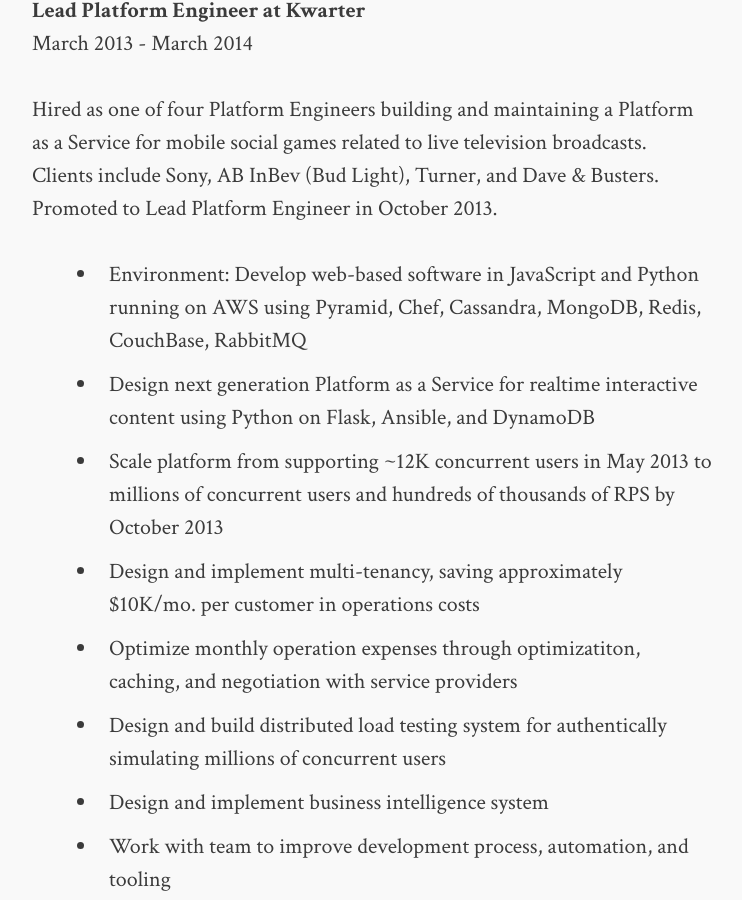
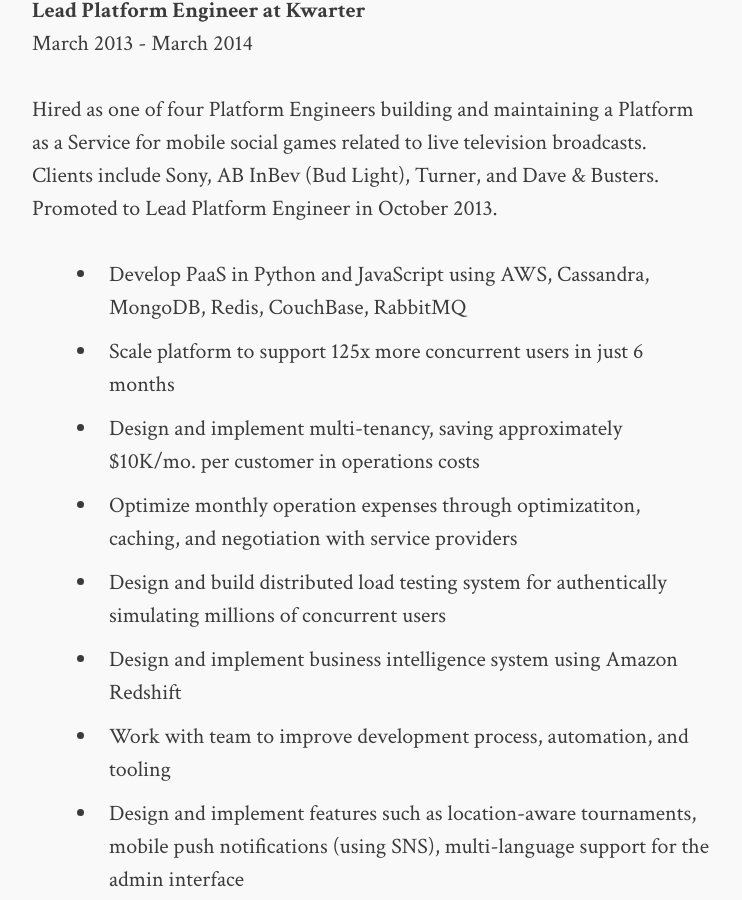
Before and after one commit to dkoepke/dkoepke.github.io, a Jekyll site: the page built from Resume.md, in a window 1280 px wide and 900 px high, scrolled down 2227 px. Shown: the whole window, without its empty margins (268-1010 px from the left). Built offline with Jekyll 4.4.1, drawn with Linux system fonts in a browser that asks for light colours.

Commit message:
Tighten up Kwarter experience more

```diff
--- a/Resume.md
+++ b/Resume.md
@@ -46,13 +46,12 @@ March 2013 - March 2014
 
 Hired as one of four Platform Engineers building and maintaining a Platform as a Service for mobile social games related to live television broadcasts. Clients include Sony, AB InBev (Bud Light), Turner, and Dave & Busters. Promoted to Lead Platform Engineer in October 2013.
 
-* Environment: Develop web-based software in JavaScript and Python running on AWS using Pyramid, Chef, Cassandra, MongoDB, Redis, CouchBase, RabbitMQ
-* Design next generation Platform as a Service for realtime interactive content using Python on Flask, Ansible, and DynamoDB
-* Scale platform from supporting ~12K concurrent users in May 2013 to millions of concurrent users and hundreds of thousands of RPS by October 2013
+* Develop PaaS in Python and JavaScript using AWS, Cassandra, MongoDB, Redis, CouchBase, RabbitMQ
+* Scale platform to support 125x more concurrent users in just 6 months
 * Design and implement multi-tenancy, saving approximately $10K/mo. per customer in operations costs
 * Optimize monthly operation expenses through optimizatiton, caching, and negotiation with service providers
 * Design and build distributed load testing system for authentically simulating millions of concurrent users
-* Design and implement business intelligence system
+* Design and implement business intelligence system using Amazon Redshift
 * Work with team to improve development process, automation, and tooling
 * Design and implement features such as location-aware tournaments, mobile push notifications (using SNS), multi-language support for the admin interface
 * Design, document, and implement JavaScript/HTML5 SDK and demo application
```
